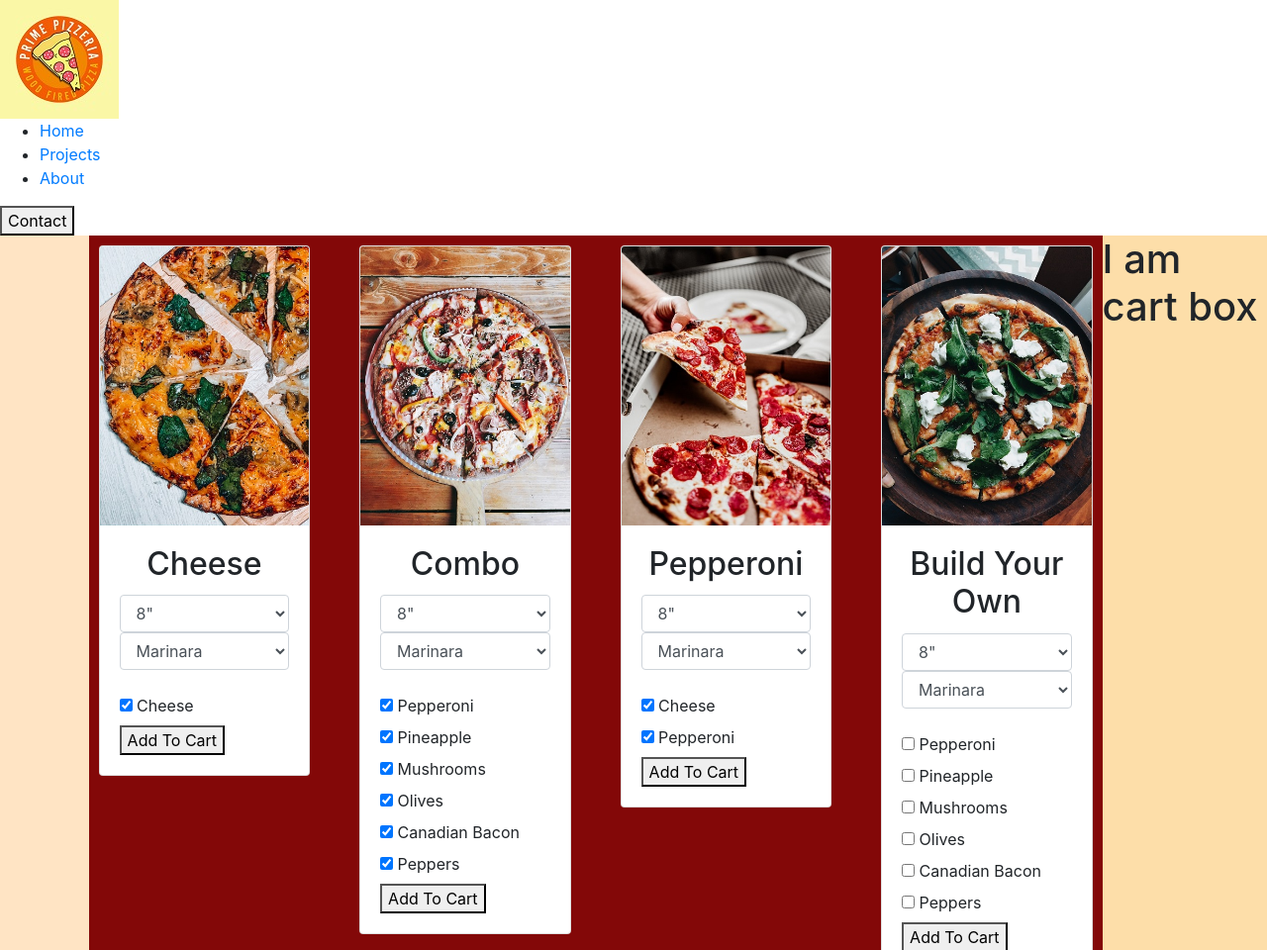
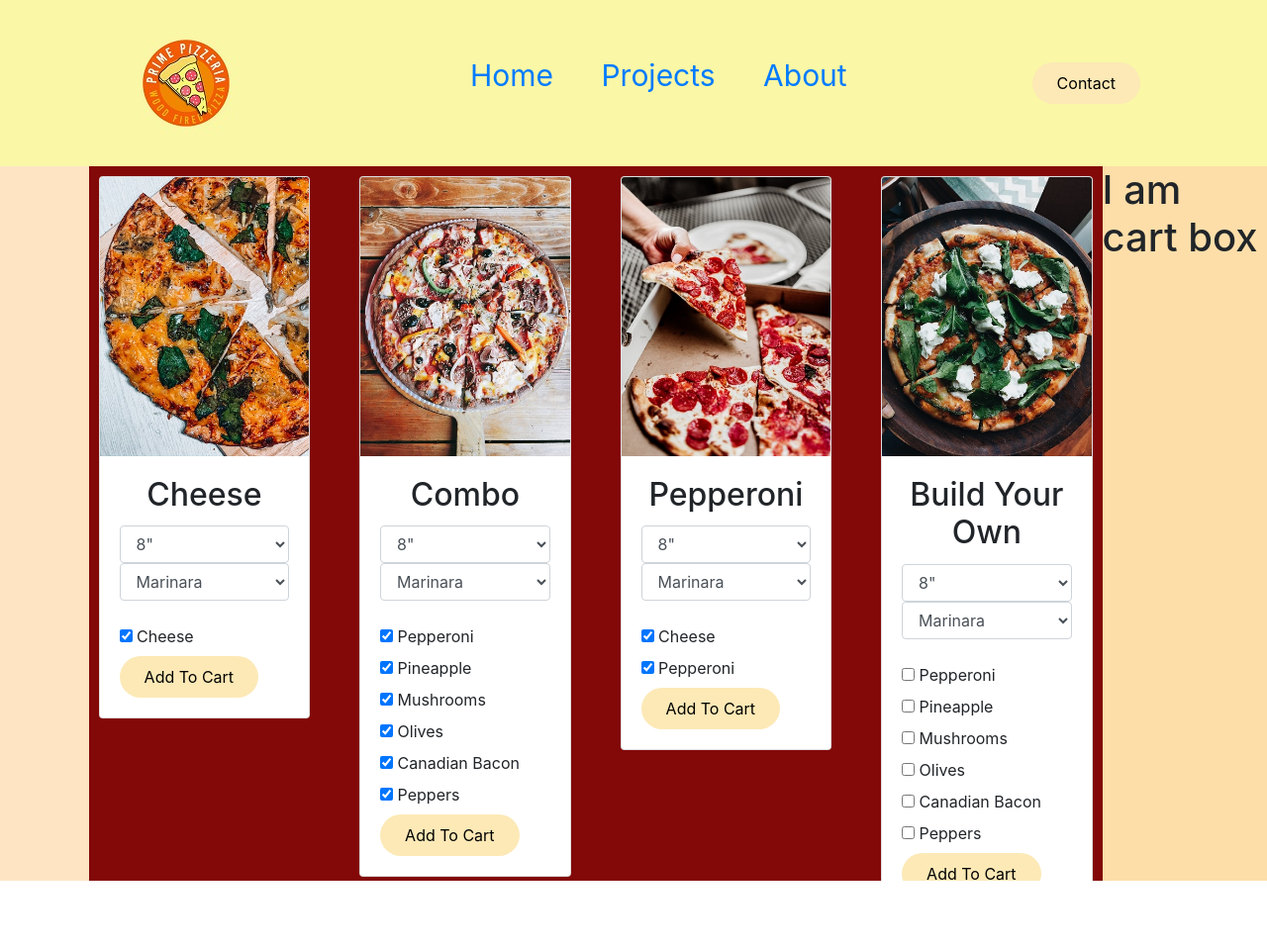
Before and after one commit to Emmersot/Pizza-Parlor, a plain HTML site: page index.html in a window 1280 px wide. Shown: the whole page at 99% size. After the commit the page ends 890 px from the top, so only its background shows below. Drawn offline with Linux system fonts and the light colour scheme.

Commit message:
add buttons css stylings and interactivity.

```diff
--- a/css/styles.css
+++ b/css/styles.css
@@ -1,13 +1,3 @@
-/* *{
-  box-sizing: border-box;
-  padding: 0;
-  margin: 0;
-  border: 0;
-} */
-
-#navbar{
-  /* navbar color FAF7A6 */
-}
 .card{
 
 }
@@ -33,13 +23,6 @@ html,body{
   border: 0;
   box-sizing: border-box;
 }
-
-/* #item-name{
-  margin: 5px 0;
-  font-weight: 600;
-  color: darkslategray;
-  font-size: 18px;
-} */
 
 .menu-item a{
   display: block;
@@ -71,3 +54,38 @@ html,body{
 .card-title{
   text-align: center;
 }
+header {
+  display: flex;
+  justify-content: space-between;
+  align-items: center;
+  padding: 1.5em 10%;
+  background-color: #FAF7A6;
+}
+.nav__links {
+  list-style-type: none;
+  font-size: 30px;
+}
+.nav__links li {
+  display: inline-block;
+  padding: 0px 20px;
+}
+.nav__links li a {
+  transition: all 0.3s ease 0s;
+}
+.nav__links li a:hover{
+  transition: all 0.3s ease 0s;
+  color:aqua;
+
+}
+button {
+  padding: 9px 25px;
+  background-color: rgb(252, 233, 182);
+  border: none;
+  border-radius: 50px;
+  cursor: pointer;
+  transition: all 0.3s ease 0s;
+  font-size: 30px,
+}
+button:hover {
+  background-color: rgb(220, 30, 30);
+}
```
